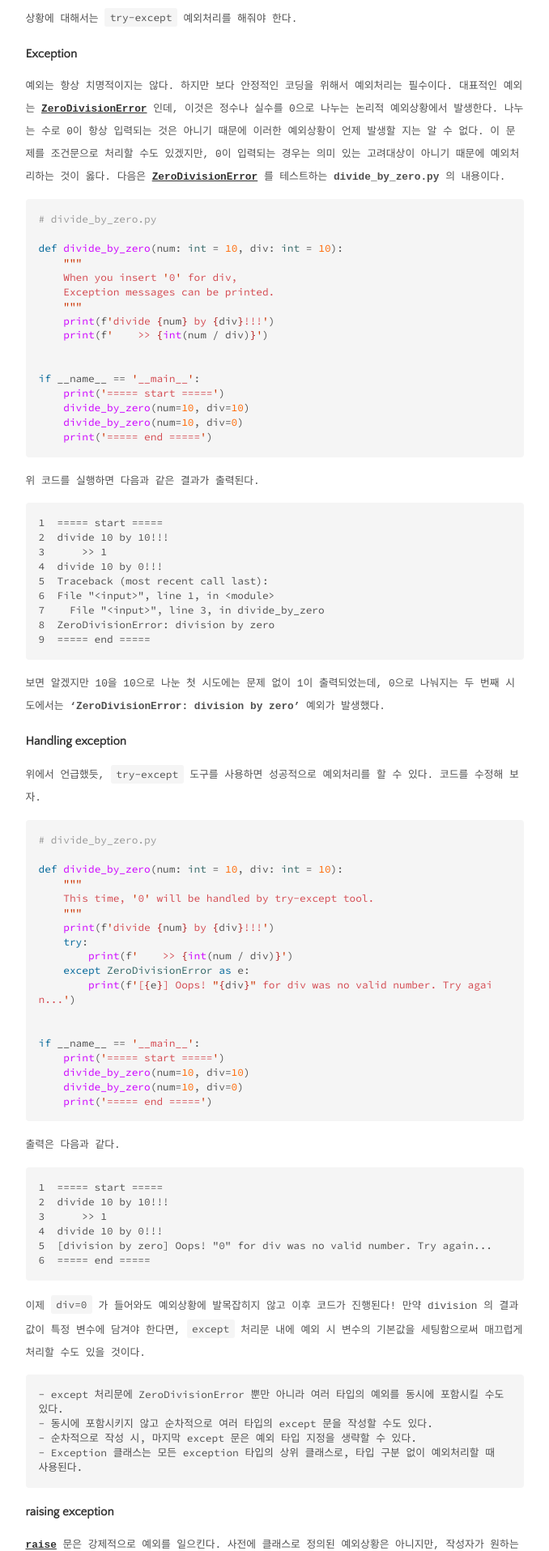
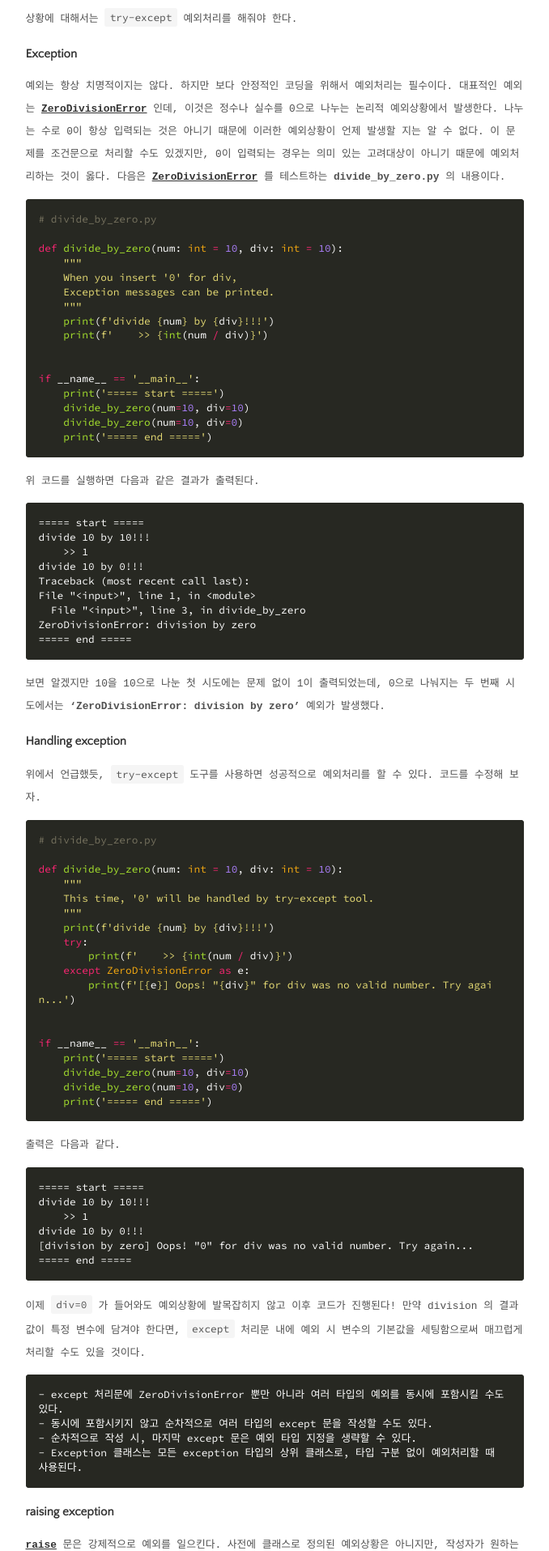
Before and after one commit to daesungRa/namu, a Jekyll site: the page built from _posts/python/2020-06-16-python-exception.markdown, in a window 1280 px wide. Shown: the part 793-2709 px from the top of the page at 81% size, without its empty margins (301-979 px from the left). Built offline with Jekyll 4.4.1, drawn with Linux system fonts in a browser that asks for light colours; some web fonts are replaced; some of the changed text lies outside the part shown.

Commit message:
config: Change code block style for rouge

````diff
--- a/_config.yml
+++ b/_config.yml
@@ -44,6 +44,9 @@ defaults:
         layout: "post"
         author: "namu"
 
+markdown: kramdown
+highlighter: rouge
+
 # Exclude from processing.
 # The following items will not be processed, by default.
 # Any item listed under the `exclude:` key here will be automatically added to
--- a/_posts/python/2020-06-16-python-exception.markdown
+++ b/_posts/python/2020-06-16-python-exception.markdown
@@ -50,15 +50,15 @@ if __name__ == '__main__':
 위 코드를 실행하면 다음과 같은 결과가 출력된다.
 
 ```text
-1  ===== start =====
-2  divide 10 by 10!!!
-3      >> 1
-4  divide 10 by 0!!!
-5  Traceback (most recent call last):
-6  File "<input>", line 1, in <module>
-7    File "<input>", line 3, in divide_by_zero
-8  ZeroDivisionError: division by zero
-9  ===== end =====
+===== start =====
+divide 10 by 10!!!
+    >> 1
+divide 10 by 0!!!
+Traceback (most recent call last):
+File "<input>", line 1, in <module>
+  File "<input>", line 3, in divide_by_zero
+ZeroDivisionError: division by zero
+===== end =====
 ```
 
 보면 알겠지만 10을 10으로 나눈 첫 시도에는 문제 없이 1이 출력되었는데, 0으로 나눠지는 두 번째 시도에서는
@@ -93,12 +93,12 @@ if __name__ == '__main__':
 출력은 다음과 같다.
 
 ```text
-1  ===== start =====
-2  divide 10 by 10!!!
-3      >> 1
-4  divide 10 by 0!!!
-5  [division by zero] Oops! "0" for div was no valid number. Try again...
-6  ===== end =====
+===== start =====
+divide 10 by 10!!!
+    >> 1
+divide 10 by 0!!!
+[division by zero] Oops! "0" for div was no valid number. Try again...
+===== end =====
 ```
 
 이제 `div=0` 가 들어와도 예외상황에 발목잡히지 않고 이후 코드가 진행된다!
@@ -132,10 +132,10 @@ except NameError:
 ```
 
 ```text
-1 An exception flew by!
-2 Traceback (most recent call last):
-3   File "<input>", line 2, in <module>
-4 NameError: HiThere
+An exception flew by!
+Traceback (most recent call last):
+  File "<input>", line 2, in <module>
+NameError: HiThere
 ```
 
 이러한 출력이 나타나면서 예외가 처리되고 다음 로직이 실행된다.
@@ -191,17 +191,17 @@ if __name__ == '__main__':
 ```
 
 ```text
-1 ===== start =====
-2 [START] divide 10 by 10!!!
-3 [NORMAL] result is 1.
-4 [FIN] finising division process.
-5 [START] divide 10 by 10!!!
-6 [ERROR][unsupported operand type(s) for /: 'int' and 'str'] Please insert a number. not a string.
-7 [FIN] finising division process.
-8 [START] divide 10 by 0!!!
-9 [ERROR][division by zero] Oops! "0" for div was no valid number. Try again...
-10 [FIN] finising division process.
-11 ===== end =====
+===== start =====
+[START] divide 10 by 10!!!
+[NORMAL] result is 1.
+[FIN] finising division process.
+[START] divide 10 by 10!!!
+[ERROR][unsupported operand type(s) for /: 'int' and 'str'] Please insert a number. not a string.
+[FIN] finising division process.
+[START] divide 10 by 0!!!
+[ERROR][division by zero] Oops! "0" for div was no valid number. Try again...
+[FIN] finising division process.
+===== end =====
 ```
 
 중간에 `div` 로 문자열이 입력된 경우를 추가했다.
--- a/assets/css/syntax.css
+++ b/assets/css/syntax.css
@@ -1,65 +1,198 @@
-.highlight .hll { background-color: #ffc; }
-.highlight .c { color: #999; } /* Comment */
-.highlight .err { color: #a00; background-color: #faa } /* Error */
-.highlight .k { color: #069; } /* Keyword */
-.highlight .o { color: #555 } /* Operator */
-.highlight .cm { color: #09f; font-style: italic } /* Comment.Multiline */
-.highlight .cp { color: #099 } /* Comment.Preproc */
-.highlight .c1 { color: #999; } /* Comment.Single */
-.highlight .cs { color: #999; } /* Comment.Special */
-.highlight .gd { background-color: #fcc; border: 1px solid #c00 } /* Generic.Deleted */
-.highlight .ge { font-style: italic } /* Generic.Emph */
-.highlight .gr { color: #f00 } /* Generic.Error */
-.highlight .gh { color: #030; } /* Generic.Heading */
-.highlight .gi { background-color: #cfc; border: 1px solid #0c0 } /* Generic.Inserted */
-.highlight .go { color: #aaa } /* Generic.Output */
-.highlight .gp { color: #009; } /* Generic.Prompt */
-.highlight .gs { } /* Generic.Strong */
-.highlight .gu { color: #030; } /* Generic.Subheading */
-.highlight .gt { color: #9c6 } /* Generic.Traceback */
-.highlight .kc { color: #069; } /* Keyword.Constant */
-.highlight .kd { color: #069; } /* Keyword.Declaration */
-.highlight .kn { color: #069; } /* Keyword.Namespace */
-.highlight .kp { color: #069 } /* Keyword.Pseudo */
-.highlight .kr { color: #069; } /* Keyword.Reserved */
-.highlight .kt { color: #078; } /* Keyword.Type */
-.highlight .m { color: #f60 } /* Literal.Number */
-.highlight .s { color: #d44950 } /* Literal.String */
-.highlight .na { color: #4f9fcf } /* Name.Attribute */
-.highlight .nb { color: #366 } /* Name.Builtin */
-.highlight .nc { color: #0a8; } /* Name.Class */
-.highlight .no { color: #360 } /* Name.Constant */
-.highlight .nd { color: #99f } /* Name.Decorator */
-.highlight .ni { color: #999; } /* Name.Entity */
-.highlight .ne { color: #c00; } /* Name.Exception */
-.highlight .nf { color: #c0f } /* Name.Function */
-.highlight .nl { color: #99f } /* Name.Label */
-.highlight .nn { color: #0cf; } /* Name.Namespace */
-.highlight .nt { color: #2f6f9f; } /* Name.Tag */
-.highlight .nv { color: #033 } /* Name.Variable */
-.highlight .ow { color: #000; } /* Operator.Word */
-.highlight .w { color: #bbb } /* Text.Whitespace */
-.highlight .mf { color: #f60 } /* Literal.Number.Float */
-.highlight .mh { color: #f60 } /* Literal.Number.Hex */
-.highlight .mi { color: #f60 } /* Literal.Number.Integer */
-.highlight .mo { color: #f60 } /* Literal.Number.Oct */
-.highlight .sb { color: #c30 } /* Literal.String.Backtick */
-.highlight .sc { color: #c30 } /* Literal.String.Char */
-.highlight .sd { color: #c30; font-style: italic } /* Literal.String.Doc */
-.highlight .s2 { color: #c30 } /* Literal.String.Double */
-.highlight .se { color: #c30; } /* Literal.String.Escape */
-.highlight .sh { color: #c30 } /* Literal.String.Heredoc */
-.highlight .si { color: #a00 } /* Literal.String.Interpol */
-.highlight .sx { color: #c30 } /* Literal.String.Other */
-.highlight .sr { color: #3aa } /* Literal.String.Regex */
-.highlight .s1 { color: #c30 } /* Literal.String.Single */
-.highlight .ss { color: #fc3 } /* Literal.String.Symbol */
-.highlight .bp { color: #366 } /* Name.Builtin.Pseudo */
-.highlight .vc { color: #033 } /* Name.Variable.Class */
-.highlight .vg { color: #033 } /* Name.Variable.Global */
-.highlight .vi { color: #033 } /* Name.Variable.Instance */
-.highlight .il { color: #f60 } /* Literal.Number.Integer.Long */
-
-.css .o,
-.css .o + .nt,
-.css .nt + .nt { color: #999; }
+.highlight table td { padding: 5px; }
+.highlight table pre { margin: 0; }
+.highlight .gh {
+  color: #999999;
+}
+.highlight .sr {
+  color: #f6aa11;
+}
+.highlight .go {
+  color: #888888;
+}
+.highlight .gp {
+  color: #555555;
+}
+.highlight .gs {
+}
+.highlight .gu {
+  color: #aaaaaa;
+}
+.highlight .nb {
+  color: #f6aa11;
+}
+.highlight .cm {
+  color: #75715e;
+}
+.highlight .cp {
+  color: #75715e;
+}
+.highlight .c1 {
+  color: #75715e;
+}
+.highlight .cs {
+  color: #75715e;
+}
+.highlight .c, .highlight .ch, .highlight .cd, .highlight .cpf {
+  color: #75715e;
+}
+.highlight .err {
+  color: #960050;
+}
+.highlight .gr {
+  color: #960050;
+}
+.highlight .gt {
+  color: #960050;
+}
+.highlight .gd {
+  color: #49483e;
+}
+.highlight .gi {
+  color: #49483e;
+}
+.highlight .ge {
+  color: #49483e;
+}
+.highlight .kc {
+  color: #66d9ef;
+}
+.highlight .kd {
+  color: #66d9ef;
+}
+.highlight .kr {
+  color: #66d9ef;
+}
+.highlight .no {
+  color: #66d9ef;
+}
+.highlight .kt {
+  color: #66d9ef;
+}
+.highlight .mf {
+  color: #ae81ff;
+}
+.highlight .mh {
+  color: #ae81ff;
+}
+.highlight .il {
+  color: #ae81ff;
+}
+.highlight .mi {
+  color: #ae81ff;
+}
+.highlight .mo {
+  color: #ae81ff;
+}
+.highlight .m, .highlight .mb, .highlight .mx {
+  color: #ae81ff;
+}
+.highlight .sc {
+  color: #ae81ff;
+}
+.highlight .se {
+  color: #ae81ff;
+}
+.highlight .ss {
+  color: #ae81ff;
+}
+.highlight .sd {
+  color: #e6db74;
+}
+.highlight .s2 {
+  color: #e6db74;
+}
+.highlight .sb {
+  color: #e6db74;
+}
+.highlight .sh {
+  color: #e6db74;
+}
+.highlight .si {
+  color: #e6db74;
+}
+.highlight .sx {
+  color: #e6db74;
+}
+.highlight .s1 {
+  color: #e6db74;
+}
+.highlight .s, .highlight .sa, .highlight .dl {
+  color: #e6db74;
+}
+.highlight .na {
+  color: #a6e22e;
+}
+.highlight .nc {
+  color: #a6e22e;
+}
+.highlight .nd {
+  color: #a6e22e;
+}
+.highlight .ne {
+  color: #a6e22e;
+}
+.highlight .nf, .highlight .fm {
+  color: #a6e22e;
+}
+.highlight .vc {
+  color: #ffffff;
+  background-color: #272822;
+}
+.highlight .nn {
+  color: #ffffff;
+  background-color: #272822;
+}
+.highlight .nl {
+  color: #ffffff;
+  background-color: #272822;
+}
+.highlight .ni {
+  color: #ffffff;
+  background-color: #272822;
+}
+.highlight .bp {
+  color: #ffffff;
+  background-color: #272822;
+}
+.highlight .vg {
+  color: #ffffff;
+  background-color: #272822;
+}
+.highlight .vi {
+  color: #ffffff;
+  background-color: #272822;
+}
+.highlight .nv, .highlight .vm {
+  color: #ffffff;
+  background-color: #272822;
+}
+.highlight .w {
+  color: #ffffff;
+  background-color: #272822;
+}
+.highlight {
+  color: #ffffff;
+  background-color: #272822;
+}
+.highlight .n, .highlight .py, .highlight .nx {
+  color: #ffffff;
+  background-color: #272822;
+}
+.highlight .ow {
+  color: #f92672;
+}
+.highlight .nt {
+  color: #f92672;
+}
+.highlight .k, .highlight .kv {
+  color: #f92672;
+}
+.highlight .kn {
+  color: #f92672;
+}
+.highlight .kp {
+  color: #f92672;
+}
+.highlight .o {
+  color: #f92672;
+}
````
Also changed, not shown: _posts/python/2020-06-21-docstring.markdown (+24 -25 lines).
